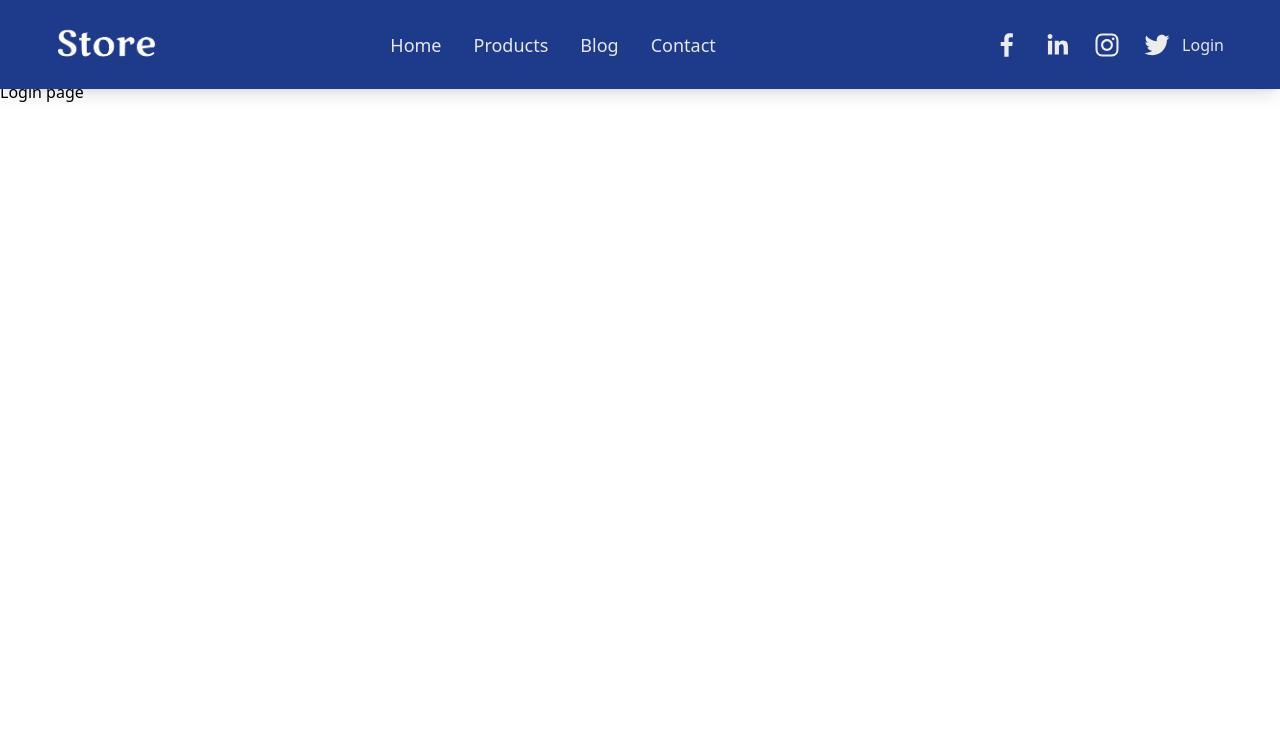
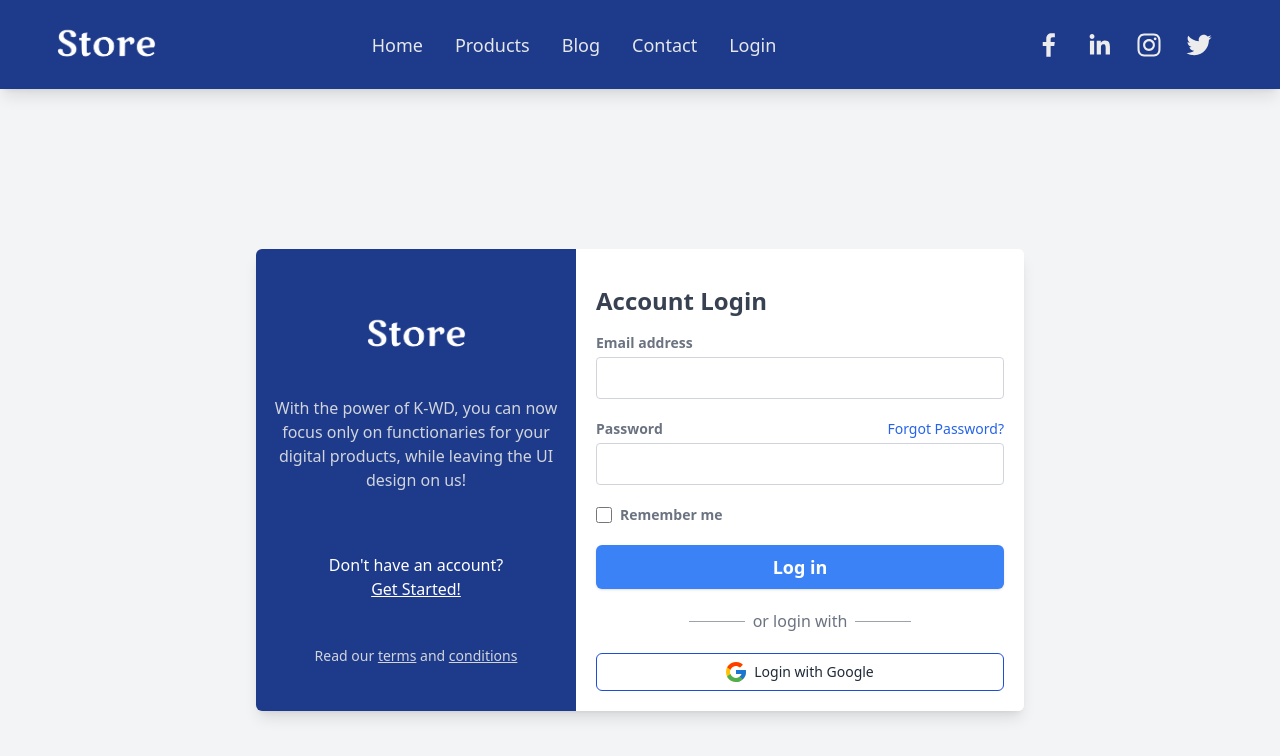
Before and after one commit to tanujpatra228/nodejs-nextjs13-ecommerce, a Next.js app in the folder frontend/: page /login in a window 1280 px wide. Shown: the top 756 px of the page. Built offline with nearby package versions, Linux system fonts and the light colour scheme; no server answers.

Commit message:
Custom Login Page

```diff
--- a/frontend/app/api/auth/[...nextauth]/route.ts
+++ b/frontend/app/api/auth/[...nextauth]/route.ts
@@ -5,8 +5,8 @@ import CredentialsProvider from "next-auth/providers/credentials";
 export const authOptions = {
     providers: [
         GoogleProvider({
-            clientId: process.env.GOOGLE_CLIENT_ID ?? "257345838182-6adr5jeem0pct3f5pjd5shj6gik1svn2.apps.googleusercontent.com",
-            clientSecret: process.env.GOOGLE_CLIENT_SECRET ?? "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"
+            clientId: process.env.GOOGLE_CLIENT_ID ?? "",
+            clientSecret: process.env.GOOGLE_CLIENT_SECRET ?? "",
         }),
         CredentialsProvider({
             name: "credentials",
@@ -20,11 +20,11 @@ export const authOptions = {
             },
         }),
     ],
-    // pages: {
-    //     signin: "/login",
-    // },
+    pages: {
+        signIn: '/login',
+    },
+    strategy: "jwt",
     secret: process.env.JWT_SECRET,
-    debug: true,
 };
 
 const handler = NextAuth(authOptions);
--- a/frontend/app/login/page.tsx
+++ b/frontend/app/login/page.tsx
@@ -1,8 +1,78 @@
-import React from 'react'
+import LoginBtnGoogle from "@/components/ui/LoginBtnGoogle";
+import Logo from "@/components/ui/Logo";
 
 const page = () => {
     return (
-        <div>Login page</div>
+        <section className="flex items-center min-h-screen mx-auto bg-gray-100 lg:justify-center px-4 sm:px-6 lg:px-8">
+            <div className="flex flex-col overflow-hidden bg-white rounded-md shadow-lg max md:flex-row md:flex-1 lg:max-w-screen-md">
+                <div className="p-4 py-6 text-white bg-blue-900 md:w-80 md:flex-shrink-0 md:flex md:flex-col md:items-center md:justify-evenly">
+                    <div className="my-3 text-4xl font-bold tracking-wider text-center">
+                        <Logo />
+                    </div>
+                    <p className="mt-6 font-normal text-center text-gray-300 md:mt-0">
+                        With the power of K-WD, you can now focus only on functionaries for your digital products, while leaving the
+                        UI design on us!
+                    </p>
+                    <p className="flex flex-col items-center justify-center mt-10 text-center">
+                        <span>Don't have an account?</span>
+                        <a href="#" className="underline">Get Started!</a>
+                    </p>
+                    <p className="mt-6 text-sm text-center text-gray-300">
+                        Read our <a href="#" className="underline">terms</a> and <a href="#" className="underline">conditions</a>
+                    </p>
+                </div>
+                <div className="p-5 bg-white md:flex-1">
+                    <h3 className="my-4 text-2xl font-semibold text-gray-700">Account Login</h3>
+                    <form action="#" className="flex flex-col space-y-5">
+                        <div className="flex flex-col space-y-1">
+                            <label htmlFor="email" className="text-sm font-semibold text-gray-500">Email address</label>
+                            <input
+                                type="email"
+                                id="email"
+                                className="px-4 py-2 transition duration-300 border border-gray-300 rounded focus:border-transparent focus:outline-none focus:ring-4 focus:ring-blue-200"
+                            />
+                        </div>
+                        <div className="flex flex-col space-y-1">
+                            <div className="flex items-center justify-between">
+                                <label htmlFor="password" className="text-sm font-semibold text-gray-500">Password</label>
+                                <a href="#" className="text-sm text-blue-600 hover:underline focus:text-blue-800">Forgot Password?</a>
+                            </div>
+                            <input
+                                type="password"
+                                id="password"
+                                className="px-4 py-2 transition duration-300 border border-gray-300 rounded focus:border-transparent focus:outline-none focus:ring-4 focus:ring-blue-200"
+                            />
+                        </div>
+                        <div className="flex items-center space-x-2">
+                            <input
+                                type="checkbox"
+                                id="remember"
+                                className="w-4 h-4 transition duration-300 rounded focus:ring-2 focus:ring-offset-0 focus:outline-none focus:ring-blue-200"
+                            />
+                            <label htmlFor="remember" className="text-sm font-semibold text-gray-500">Remember me</label>
+                        </div>
+                        <div>
+                            <button
+                                type="submit"
+                                className="w-full px-4 py-2 text-lg font-semibold text-white transition-colors duration-300 bg-blue-500 rounded-md shadow hover:bg-blue-600 focus:outline-none focus:ring-blue-200 focus:ring-4"
+                            >
+                                Log in
+                            </button>
+                        </div>
+                    </form>
+                    <div className="flex flex-col space-y-5 mt-5">
+                        <span className="flex items-center justify-center space-x-2">
+                            <span className="h-px bg-gray-400 w-14"></span>
+                            <span className="font-normal text-gray-500">or login with</span>
+                            <span className="h-px bg-gray-400 w-14"></span>
+                        </span>
+                        <div className="flex flex-col space-y-4">
+                            <LoginBtnGoogle />
+                        </div>
+                    </div>
+                </div>
+            </div>
+        </section>
     )
 }
 
--- a/frontend/app/page.tsx
+++ b/frontend/app/page.tsx
@@ -1,4 +1,6 @@
 
+import { getServerSession } from "next-auth";
+import { authOptions } from "./api/auth/[...nextauth]/route";
 import HeroSlider from "../components/HeroSlider";
 import CategorySlider from "../components/CategorySlider";
 import ProductSlider from "../components/ProductSlider";
@@ -6,6 +8,9 @@ import { getAllProducts } from "@/utils/fetchDB";
 
 export default async function Home() {
     const products: Product[] = await getAllProducts();
+    const session = await getServerSession(authOptions);
+    console.log('session', session);
+
     return (
         <>
             <section>
--- a/frontend/app/products/[id]/page.tsx
+++ b/frontend/app/products/[id]/page.tsx
@@ -101,7 +101,7 @@ const SingleProduct = async ({ params }: ParamProps) => {
 
                                 <label htmlFor="qty" className='absolute right-0 top-0 bottom-0 m-auto w-6 h-6 flex items-center justify-center text-gray-400 pointer-events-none'>
                                     <svg className="w-5 h-5 text-gray-400" xmlns="http://www.w3.org/2000/svg" fill="none" viewBox="0 0 24 24" stroke="currentColor">
-                                        <path stroke-linecap="round" stroke-linejoin="round" stroke-width="2" d="M8 9l4-4 4 4m0 6l-4 4-4-4" />
+                                        <path strokeLinecap="round" stroke-linejoin="round" stroke-width="2" d="M8 9l4-4 4 4m0 6l-4 4-4-4" />
                                     </svg>
                                 </label>
                             </div>
--- a/frontend/components/NavBar.tsx
+++ b/frontend/components/NavBar.tsx
@@ -3,6 +3,7 @@ import { AiOutlineMenu } from 'react-icons/ai';
 import { SocialIcon } from 'react-social-icons';
 import Logo from './ui/Logo';
 import AuthButton from './ui/AuthButton';
+import LoginBtnGoogle from './ui/LoginBtnGoogle';
 
 const NavBar = () => {
     return (
@@ -35,6 +36,9 @@ const NavBar = () => {
                         <li className="text-lg pr-8">
                             <Link href='/contact' className="transition duration-300 focus:outline-none focus:text-yellow-500 focus:underline hover:underline hover:text-yellow-500" style={{ textUnderlineOffset: 8 }}>Contact</Link>
                         </li>
+                        <li className="text-lg pr-8">
+                            <AuthButton />
+                        </li>
                     </ul>
                 </div>
                 <div className="hidden md:flex">
@@ -42,7 +46,6 @@ const NavBar = () => {
                     <SocialIcon url='https://www.linkedin.com/' fgColor='#ECECEC' bgColor='transparent' className='text-2xl pr-8' />
                     <SocialIcon url='https://www.instagram.com/' fgColor='#ECECEC' bgColor='transparent' className='text-2xl pr-8' />
                     <SocialIcon url='https://www.twitter.com/' fgColor='#ECECEC' bgColor='transparent' className='text-2xl pr-8' />
-                    <AuthButton />
                 </div>
             </div>
             {/* MOBILE MENU */}
--- a/frontend/components/ui/AuthButton.tsx
+++ b/frontend/components/ui/AuthButton.tsx
@@ -9,7 +9,6 @@ const AuthButton = () => {
             {
                 session && session.user ? (
                     <div className='flex gap-4 ml-auto'>
-                        <p className='text-sky-600'>{session.user.name}</p>
                         <button onClick={() => signOut()}>
                             Logout
                         </button>
--- /dev/null
+++ b/frontend/components/ui/LoginBtnGoogle.tsx
@@ -0,0 +1,25 @@
+'use client'
+import { signIn } from "next-auth/react";
+
+const LoginBtnGoogle = () => {
+    return (
+        <>
+            <button
+                className="flex items-center justify-center px-4 py-2 space-x-2 transition-colors duration-300 border border-blue-700 rounded-md group hover:bg-blue-800 focus:outline-none"
+                onClick={() => signIn('google')}
+            >
+                <span>
+                    <svg viewBox="0 0 40 40" className="w-5 h-5 text-gray-800 fill-current group-hover:text-white">
+                        <path d="M39.611 16.083H38V16H20V24H31.303C29.654 28.657 25.223 32 20 32C13.373 32 8 26.627 8 20C8 13.373 13.373 8 20 8C23.059 8 25.842 9.154 27.961 11.039L33.618 5.382C30.046 2.053 25.268 0 20 0C8.955 0 0 8.955 0 20C0 31.045 8.955 40 20 40C31.045 40 40 31.045 40 20C40 18.659 39.862 17.35 39.611 16.083Z" fill="#FFC107" />
+                        <path d="M2.306 10.691L8.877 15.51C10.655 11.108 14.961 8 20 8C23.059 8 25.842 9.154 27.961 11.039L33.618 5.382C30.046 2.053 25.268 0 20 0C12.318 0 5.656 4.337 2.306 10.691Z" fill="#FF3D00" />
+                        <path d="M20 40C25.166 40 29.86 38.023 33.409 34.808L27.219 29.57C25.1435 31.1484 22.6075 32.0021 20 32C14.798 32 10.381 28.683 8.717 24.054L2.195 29.079C5.505 35.556 12.227 40 20 40Z" fill="#4CAF50" />
+                        <path d="M39.611 16.083H38V16H20V24H31.303C30.5142 26.2164 29.0934 28.1532 27.216 29.571L27.219 29.57L33.409 34.808C32.971 35.206 40 30 40 20C40 18.659 39.862 17.35 39.611 16.083Z" fill="#1976D2" />
+                    </svg>
+                </span>
+                <span className="text-sm font-medium text-gray-800 group-hover:text-white">Login with Google</span>
+            </button>
+        </>
+    )
+}
+
+export default LoginBtnGoogle;
```
Also changed, not shown: frontend/components/ui/ProductImage.tsx (+5 -5 lines).
